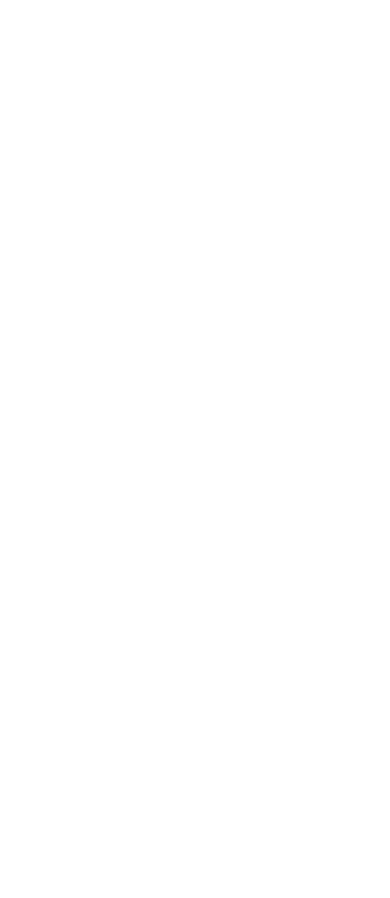
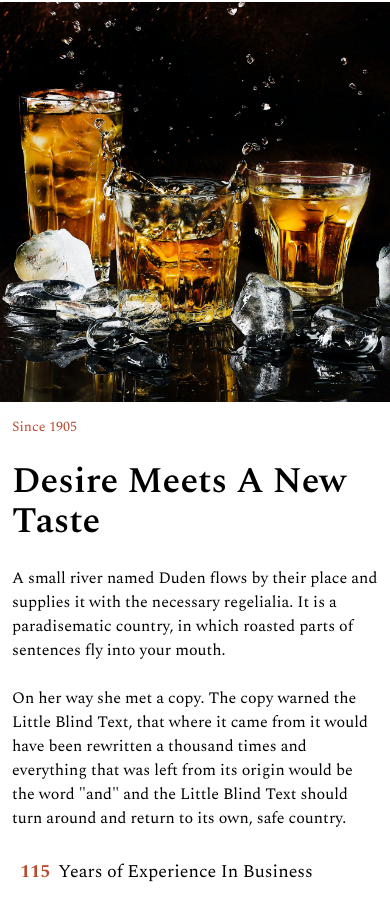
Before and after one commit to Douglas254/Liquor-Store-Front-End, a React (Vite) app: page / in a window 390 px wide. Shown: the part 1698-2596 px from the top of the page. Before the commit the page ends 1688 px from the top, so only its background shows below. Built offline with nearby package versions, Linux system fonts and the light colour scheme.

Commit message:
create Experience component

```diff
--- a/src/App.jsx
+++ b/src/App.jsx
@@ -1,10 +1,11 @@
-import { Hero, StandoutService } from "./components";
+import { EXperience, Hero, StandoutService } from "./components";
 
 function App() {
   return (
     <>
       <Hero />
       <StandoutService />
+      <EXperience />
     </>
   );
 }
--- /dev/null
+++ b/src/components/Experience.jsx
@@ -0,0 +1,44 @@
+import React from "react";
+import about from "../assets/about.jpg";
+import { Fade } from "react-awesome-reveal";
+import CountUp from "react-countup";
+
+const Experience = () => {
+  return (
+    <>
+      <div className="flex flex-col md:flex-row justify-center items-center md:p-9 lg:p-24">
+        <div className="pt-16 w-full md:pt-0 md:w-1/2">
+          <img src={about} alt="" className="w-full h-[400px]" />
+        </div>
+        <div className="md:w-1/2 p-3 md:p-8">
+          <Fade direction="up" triggerOnce="true">
+            <span className="text-sm text-[#B94B2F]">Since 1905</span>
+            <h2 className="text-4xl my-6 font-semibold">
+              Desire Meets A New Taste
+            </h2>
+          </Fade>
+          <Fade direction="up" cascade triggerOnce="true">
+            <p className="font-thin">
+              A small river named Duden flows by their place and supplies it
+              with the necessary regelialia. It is a paradisematic country, in
+              which roasted parts of sentences fly into your mouth. <br />
+              <br /> On her way she met a copy. The copy warned the Little Blind
+              Text, that where it came from it would have been rewritten a
+              thousand times and everything that was left from its origin would
+              be the word "and" and the Little Blind Text should turn around and
+              return to its own, safe country.
+            </p>
+            <p className="mt-7 text-lg md:text-xl lg:text-2xl">
+              <strong className="text-[#B94B2F] mx-2">
+                <CountUp end={115} delay={4} />
+              </strong>
+              <span>Years of Experience In Business</span>
+            </p>
+          </Fade>
+        </div>
+      </div>
+    </>
+  );
+};
+
+export default Experience;
--- a/src/components/index.js
+++ b/src/components/index.js
@@ -1,2 +1,3 @@
 export { default as Hero } from "./Hero";
-export {default as StandoutService} from "./StandoutService"
+export { default as StandoutService } from "./StandoutService";
+export { default as EXperience } from "./Experience";
```
Also changed, not shown: src/assets/about.jpg (added).
